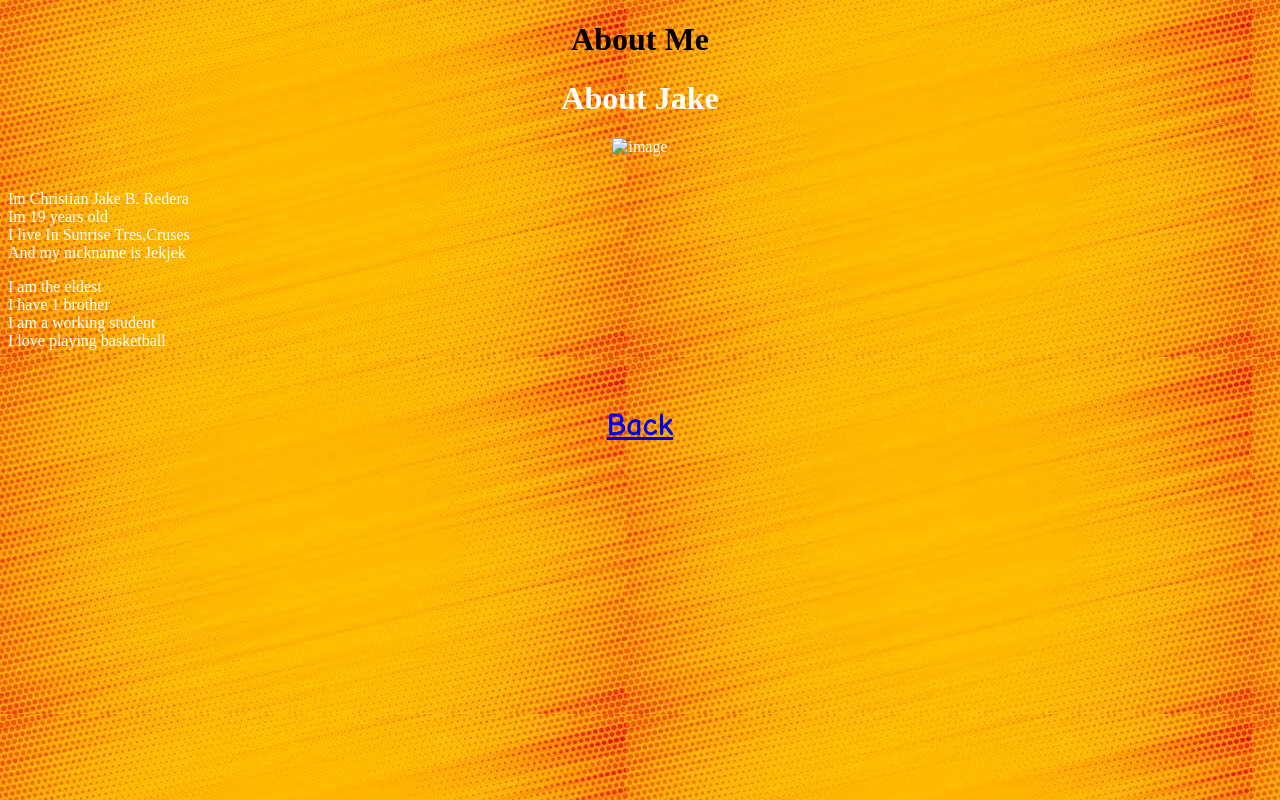
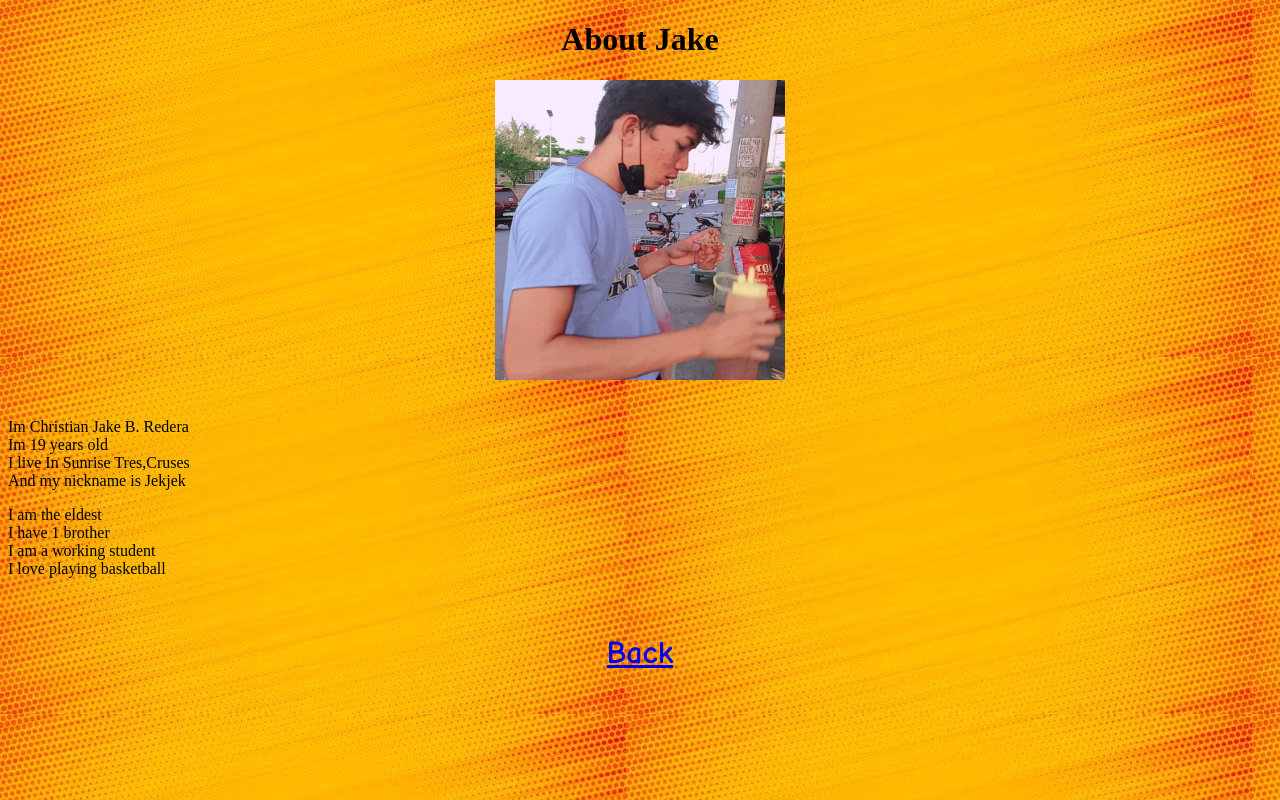
Before and after one commit to Jekjek16/Jekjek16.github.io, a plain HTML site: page Index.html in a window 1280 px wide. Drawn offline with Linux system fonts and the light colour scheme.

Commit message:
Update Index.html

```diff
--- a/Index.html
+++ b/Index.html
@@ -1,10 +1,9 @@
 <!DOCTYPE html>
 <html>
 <head>
-<center><h1>About Me</h1></center>
 <body background="Fave.jpeg">
-<h1><center><font color="white">About Jake</center></h1>
-<center><img src=1".jpg" alt="image" height="300" width="290"></center>
+<h1><center><font color="black">About Jake</center></h1>
+<center><img src="1.jpg" alt="image" height="300" width="290"></center>
 <p>
 <br>
 Im Christian Jake B. Redera
```
